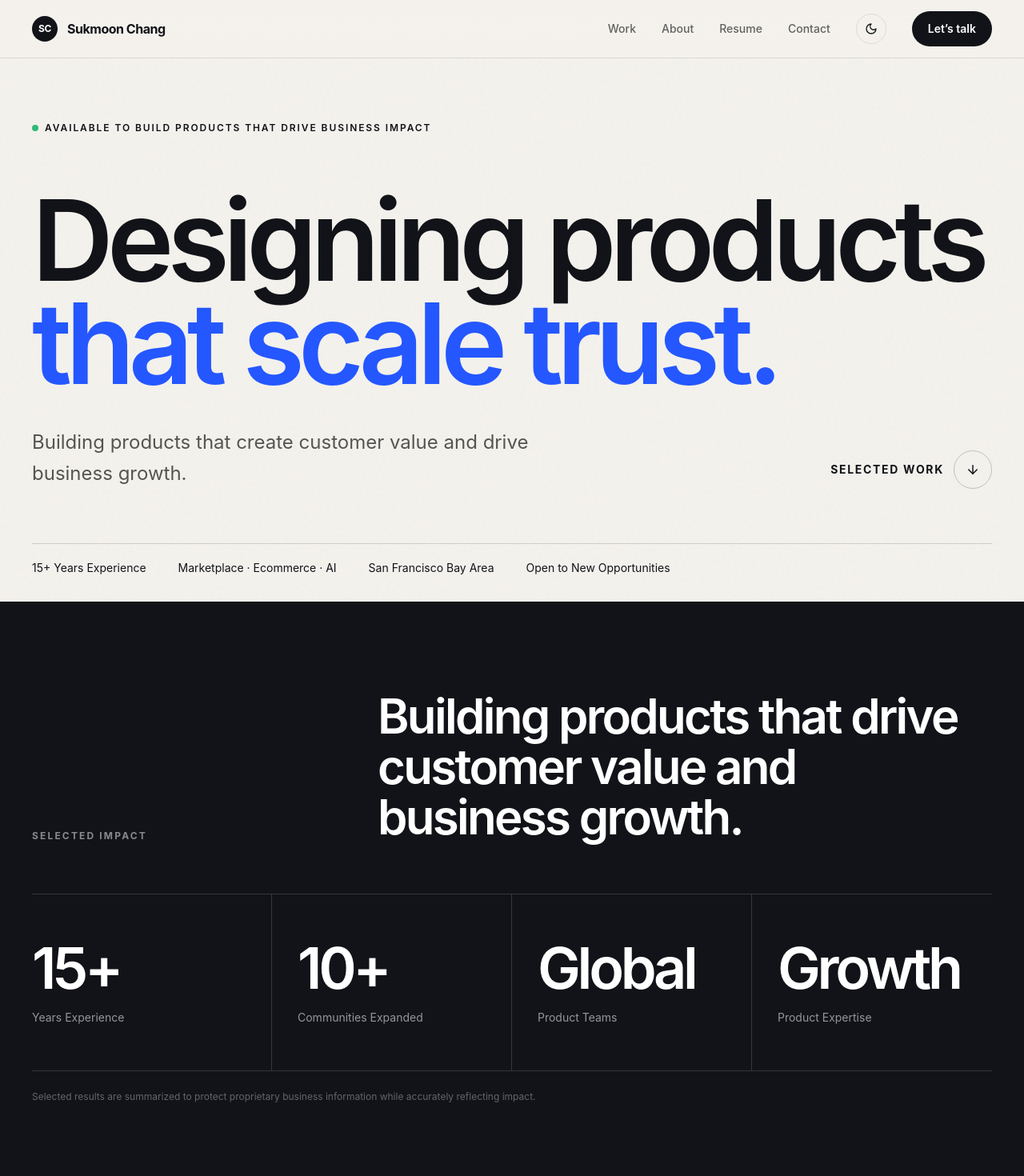
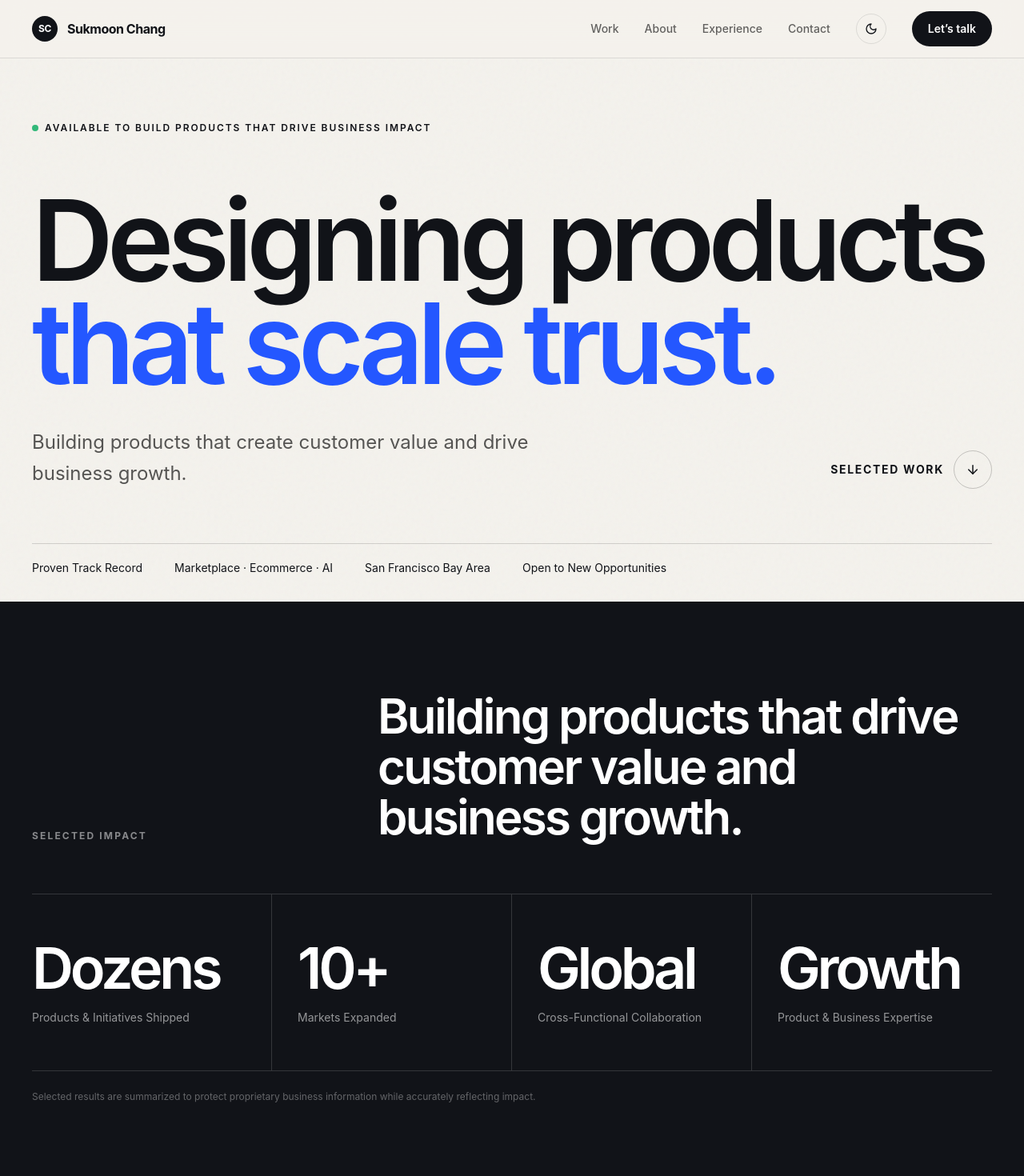
Before and after one commit to sukmoonchang/portfolio, a React (Vite) app: page / in a window 1280 px wide. Shown: the top 1470 px of the page at 80% size. Built offline with nearby package versions, Linux system fonts and the light colour scheme.

Commit message:
Update portfolio content and resume download

```diff
--- a/src/App.jsx
+++ b/src/App.jsx
@@ -158,6 +158,7 @@ const smallCaseStudies = [
 ]
 
 const allCaseStudies = [...caseStudies, ...smallCaseStudies]
+const resumeUrl = '/Sukmoon-Product-Design-Lead.pdf'
 
 const expertise = [
   ['01', 'Product Strategy', 'Turning customer and market insight into focused product bets, roadmaps, and measurable outcomes.'],
@@ -327,7 +328,7 @@ function Logo() {
 
 function Nav({ dark, setDark, navigate }) {
   const [open, setOpen] = useState(false)
-  const links = [['Work', '#work'], ['About', '#about'], ['Resume', '#resume'], ['Contact', '#contact']]
+  const links = [['Work', '#work'], ['About', '#about'], ['Experience', '#resume'], ['Contact', '#contact']]
 
   const scrollToSection = (href, behavior = 'smooth') => {
     const el = document.querySelector(href)
@@ -425,7 +426,7 @@ function Hero() {
         </div>
 
         <div className="flex flex-wrap items-center gap-10 border-t border-black/15 pt-5 text-sm dark:border-white/15">
-		  <span>15+ Years Experience</span>
+		  <span>Proven Track Record</span>
 		  <span>Marketplace · Ecommerce · AI</span>
  		 <span>San Francisco Bay Area</span>
 		  <span>Open to New Opportunities</span>
@@ -448,10 +449,10 @@ function Metrics() {
 
         <div className="grid divide-y divide-white/15 border-y border-white/15 md:grid-cols-2 md:divide-x md:divide-y-0 lg:grid-cols-4">
           {[
-				['15+', 'Years Experience'],
-  				['10+', 'Communities Expanded'],
-  				['Global', 'Product Teams'],
- 				['Growth', 'Product Expertise']
+				['Dozens', 'Products & Initiatives Shipped'],
+  				['10+', 'Markets Expanded'],
+  				['Global', 'Cross-Functional Collaboration'],
+ 				['Growth', 'Product & Business Expertise']
           ].map(([n,l],i) => (
             <div key={n} className={`py-10 md:px-8 lg:py-14 ${i === 0 ? 'md:pl-0' : ''}`}>
               <div className="text-6xl font-semibold tracking-[-.06em] lg:text-7xl">{n}</div>
@@ -477,12 +478,12 @@ function Work({ navigate }) {
     <section id="work" className="py-24 lg:py-36">
       <div className="mx-auto max-w-[1440px] px-5 lg:px-10">
         <div className="mb-14 flex flex-col justify-between gap-8 lg:mb-20 lg:flex-row lg:items-end">
-          <div>
+          <div className="min-w-0">
             <p className="mb-5 text-xs font-bold uppercase tracking-[.18em] text-black/45 dark:text-white/45">Selected case studies</p>
             <h2 className="display text-6xl font-semibold lg:text-8xl">Work that turns<br/>complexity into clarity.</h2>
           </div>
 
-          <div className="hide-scrollbar flex gap-2 overflow-x-auto">
+          <div className="flex max-w-full flex-wrap gap-2 lg:max-w-[520px] lg:justify-end">
             {filters.map(f => (
               <button key={f} onClick={() => setFilter(f)} className={`shrink-0 rounded-full border px-4 py-2 text-sm font-medium transition ${filter === f ? 'border-ink bg-ink text-white dark:border-white dark:bg-white dark:text-ink' : 'border-black/15 hover:border-black/50 dark:border-white/20'}`}>
                 {f}
@@ -493,7 +494,7 @@ function Work({ navigate }) {
 
         <div className="space-y-5">
           {shown.map((item) => (
-            <button key={item.id} onClick={() => navigate(`/${item.id}`)} className="case-card group grid w-full overflow-hidden rounded-[1.75rem] border border-black/10 bg-white text-left transition hover:shadow-2xl hover:shadow-black/10 dark:border-white/10 dark:bg-white/[.04] lg:grid-cols-[1.05fr_.95fr]">
+            <button id={`work-${item.id}`} key={item.id} onClick={() => navigate(`/${item.id}`)} className="case-card group grid w-full scroll-mt-24 overflow-hidden rounded-[1.75rem] border border-black/10 bg-white text-left transition hover:shadow-2xl hover:shadow-black/10 dark:border-white/10 dark:bg-white/[.04] lg:grid-cols-[1.05fr_.95fr]">
               <div className="flex min-h-[390px] flex-col justify-between p-7 lg:min-h-[530px] lg:p-12">
                 <div className="flex items-start justify-between">
                   <span className="font-mono text-xs text-black/40 dark:text-white/40">{item.index} / {item.year}</span>
@@ -524,9 +525,10 @@ function Work({ navigate }) {
           <div className="mt-5 grid gap-5 md:grid-cols-3">
             {smallCaseStudies.map((item) => (
               <button
+                id={`work-${item.id}`}
                 key={item.id}
                 onClick={() => navigate(`/${item.id}`)}
-                className="case-card group flex min-h-[500px] w-full flex-col overflow-hidden rounded-[1.75rem] border border-black/10 bg-white text-left transition hover:shadow-2xl hover:shadow-black/10 dark:border-white/10 dark:bg-white/[.04] lg:min-h-[560px]"
+                className="case-card group flex min-h-[500px] w-full scroll-mt-24 flex-col overflow-hidden rounded-[1.75rem] border border-black/10 bg-white text-left transition hover:shadow-2xl hover:shadow-black/10 dark:border-white/10 dark:bg-white/[.04] lg:min-h-[560px]"
               >
                 <div className="flex items-start justify-between p-7 pb-0 lg:p-10 lg:pb-0">
                   <span className="font-mono text-xs text-black/40 dark:text-white/40">{item.index} / {item.year}</span>
@@ -648,7 +650,13 @@ function CasePage({ item, navigate }) {
 
       <section className="mx-auto max-w-[1200px] px-5 pb-24 lg:px-10">
         <button
-          onClick={() => navigate('/')}
+          onClick={() => {
+            navigate('/', { scrollTop: false })
+            setTimeout(() => {
+              const el = document.querySelector(`#work-${item.id}`)
+              if (el) el.scrollIntoView({ behavior: 'auto', block: 'start' })
+            }, 0)
+          }}
           className="mx-auto flex items-center gap-2 rounded-full border border-black/20 px-6 py-3 text-sm font-semibold dark:border-white/20"
         >
           Back to all work <ArrowRight size={16}/>
@@ -1488,10 +1496,10 @@ function About() {
 
             <div className="mt-10 grid gap-8 text-lg leading-relaxed text-black/60 dark:text-white/60 md:grid-cols-2">
               <p>
-                For more than 15 years, I’ve worked across complex product, growth, and commerce challenges — translating ambiguous business goals into clear customer experiences and measurable outcomes.
+                I’ve led a wide range of product, growth, and commerce initiatives—turning complex business challenges into clear customer experiences and measurable outcomes.
               </p>
               <p>
-                I partner closely with product, engineering, data, research, marketing, and operations to turn insight into focused decisions, useful systems, and high-quality execution.
+                I partner closely with product, engineering, data, research, marketing, and operations to turn insight into focused decisions, scalable solutions, and high-quality execution.
               </p>
             </div>
           </div>
@@ -1549,10 +1557,10 @@ function Resume() {
         <div className="flex flex-col justify-between gap-8 border-b border-black/15 pb-12 dark:border-white/15 md:flex-row md:items-end">
           <div>
             <p className="mb-5 text-xs font-bold uppercase tracking-[.18em] text-black/45 dark:text-white/45">Experience</p>
-            <h2 className="display text-6xl font-semibold lg:text-8xl">15+ years.<br/>Still curious.</h2>
+            <h2 className="display text-6xl font-semibold lg:text-8xl">Proven experience.<br/>Still curious.</h2>
           </div>
         <a
-  href="/SukmoonChang-Product-Design-Lead-Resume.pdf"
+  href={resumeUrl}
   download
   target="_blank"
   rel="noopener noreferrer"
```
Also changed, not shown: 1 other file (tests, documents, lock files or other folders).
